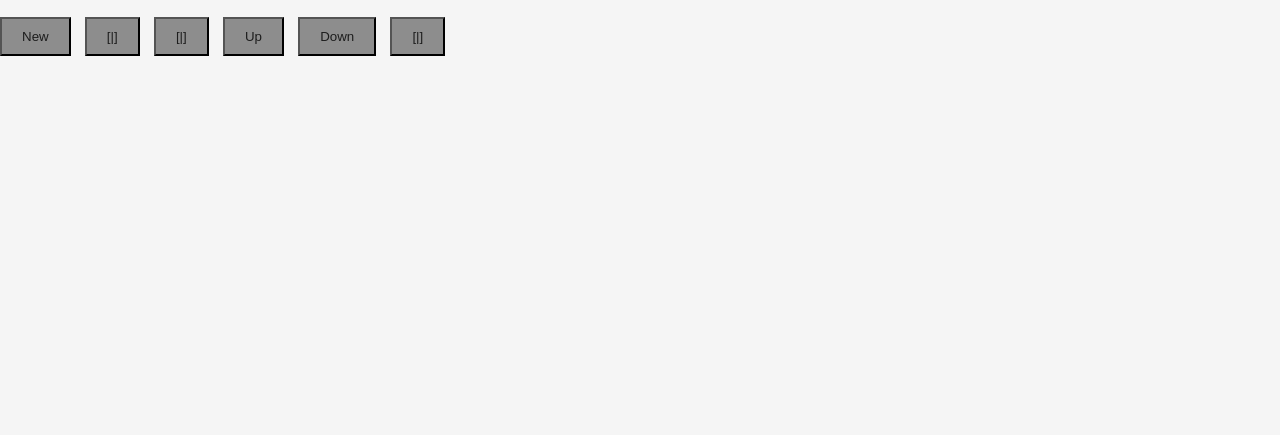
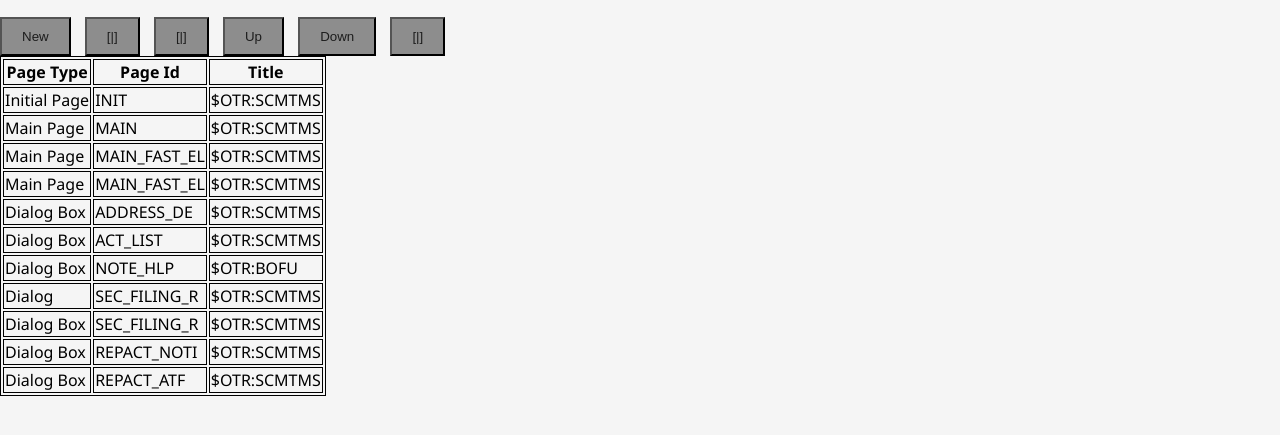
Before and after one commit to luty07/projeto-SAP, a plain HTML site: page index.html in a window 1280 px wide. Shown: the part 269-704 px from the top of the page. Drawn offline with Linux system fonts and the light colour scheme.

Commit message:
UPDATE- tabela usando table

```diff
--- a/index.html
+++ b/index.html
@@ -46,6 +46,68 @@
                 <button>Down</button>
                 <button>[|]</button>
             </div>
+            <table>
+                <tr>
+                    <th>Page Type</th>
+                    <th>Page Id</th>
+                    <th>Title</th>
+                </tr>
+                <tr>
+                    <td>Initial Page</td>
+                    <td>INIT</td>
+                    <td>$OTR:SCMTMS</td>
+                </tr>
+                <tr>
+                    <td>Main Page</td>
+                    <td>MAIN</td>
+                    <td>$OTR:SCMTMS</td>
+                </tr>
+                <tr>
+                    <td>Main Page</td>
+                    <td>MAIN_FAST_EL</td>
+                    <td>$OTR:SCMTMS</td>
+                </tr>
+                <tr>
+                    <td>Main Page</td>
+                    <td>MAIN_FAST_EL</td>
+                    <td>$OTR:SCMTMS</td>
+                </tr>
+                <tr>
+                    <td>Dialog Box</td>
+                    <td>ADDRESS_DE</td>
+                    <td>$OTR:SCMTMS</td>
+                </tr>
+                <tr>
+                    <td>Dialog Box</td>
+                    <td>ACT_LIST</td>
+                    <td>$OTR:SCMTMS</td>
+                </tr>
+                <tr>
+                    <td>Dialog Box</td>
+                    <td>NOTE_HLP</td>
+                    <td>$OTR:BOFU</td>
+                </tr>
+                <tr>
+                    <td>Dialog</td>
+                    <td>SEC_FILING_R</td>
+                    <td>$OTR:SCMTMS</td>
+                </tr>
+                <tr>
+                    <td>Dialog Box</td>
+                    <td>SEC_FILING_R</td>
+                    <td>$OTR:SCMTMS</td>
+                </tr>
+                <tr>
+                    <td>Dialog Box</td>
+                    <td>REPACT_NOTI</td>
+                    <td>$OTR:SCMTMS</td>
+                </tr>
+                <tr>
+                    <td>Dialog Box</td>
+                    <td>REPACT_ATF</td>
+                    <td>$OTR:SCMTMS</td>
+                </tr>
+            </table>
         </div>
     </div>
 
--- a/style.css
+++ b/style.css
@@ -33,3 +33,6 @@ body {
 .left{
     nav-left: auto;
 }
+table, th, td {
+    border: 1px solid black;
+  }
```
